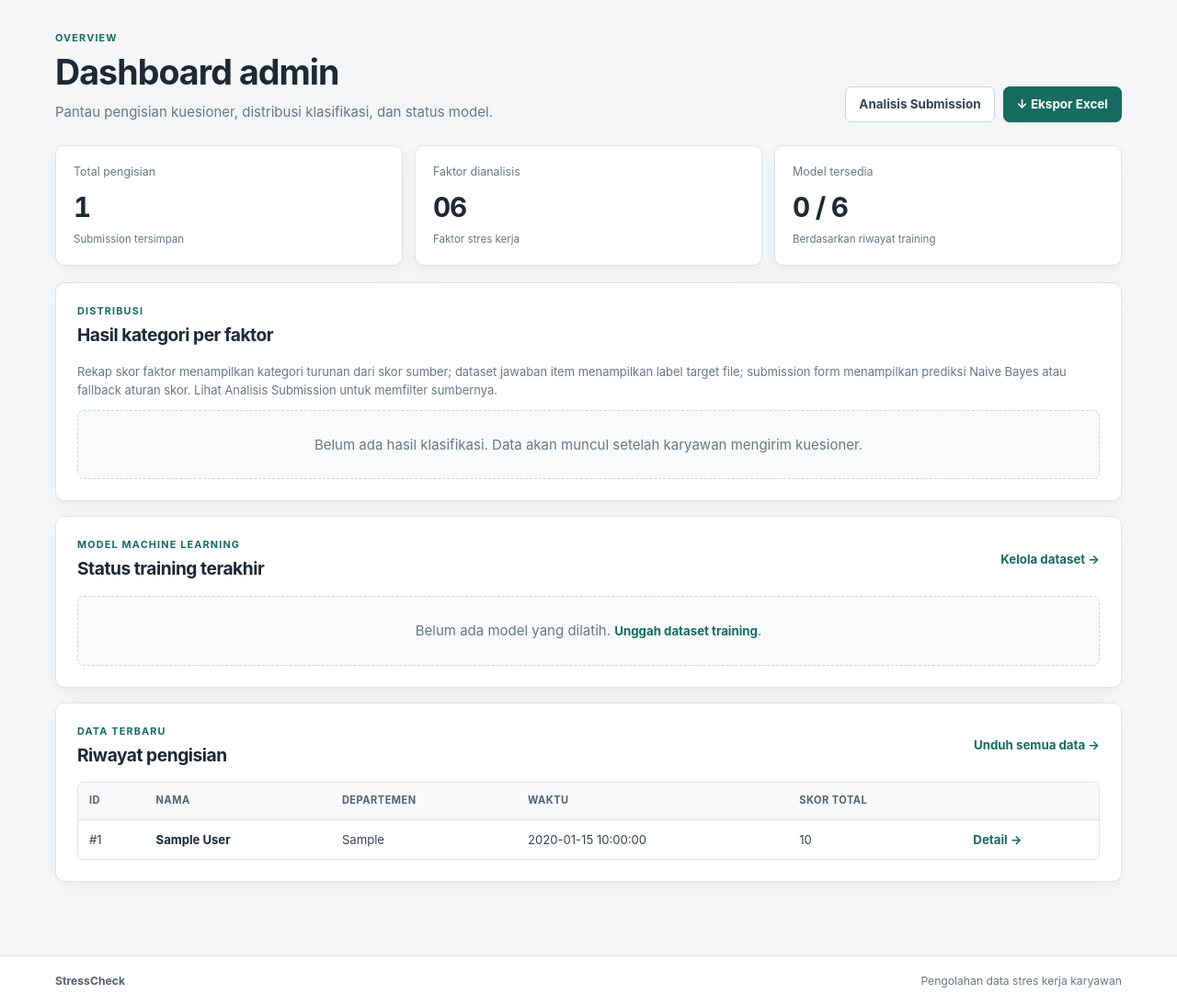
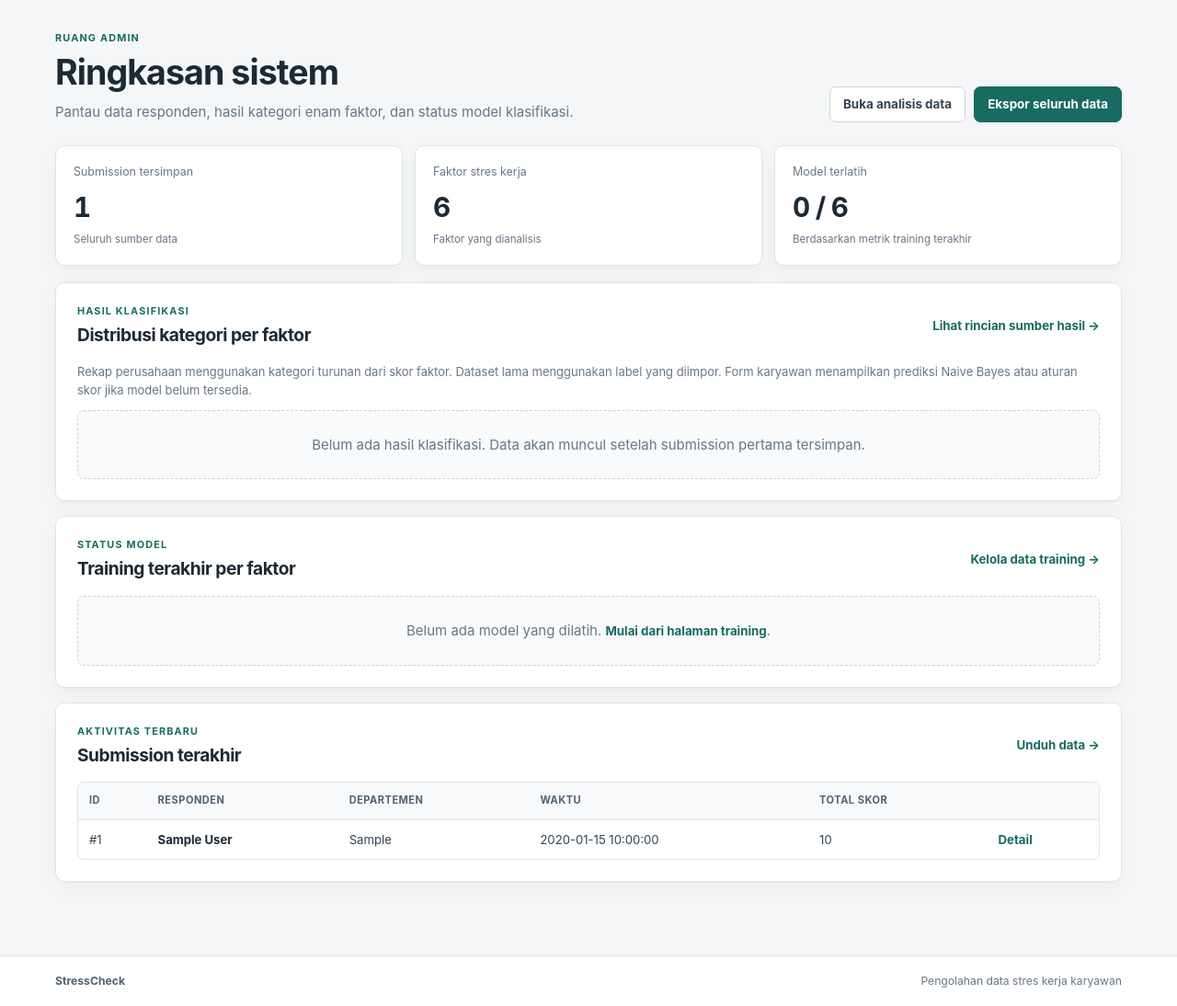
Before and after one commit to erenjeger/stress-level-classification-NB, a Flask app: page /admin in a window 1280 px wide. Shown: the part 69-1163 px from the top of the page at 92% size. Run offline with Flask 3, Linux system fonts and the light colour scheme; the visitor is signed in with stand-in values (Sample User, id 1); tables that the repository leaves empty hold one stand-in row (values such as "Sample post"); some libraries are stand-ins or nearby versions.

Commit message:
Refine admin dashboard hierarchy and information density

```diff
--- a/templates/admin_dashboard.html
+++ b/templates/admin_dashboard.html
@@ -2,49 +2,118 @@
 {% block title %}Dashboard Admin · StressCheck{% endblock %}
 {% block content %}
 <section class="page-heading">
-  <div><p class="eyebrow">OVERVIEW</p><h1>Dashboard admin</h1><p class="muted">Pantau pengisian kuesioner, distribusi klasifikasi, dan status model.</p></div>
-  <div class="page-actions"><a class="button button-secondary" href="{{ url_for('import_aggregate') }}">Analisis Submission</a><a class="button button-primary" href="{{ url_for('export_excel') }}">↓ Ekspor Excel</a></div>
+  <div>
+    <p class="eyebrow">RUANG ADMIN</p>
+    <h1>Ringkasan sistem</h1>
+    <p class="muted">Pantau data responden, hasil kategori enam faktor, dan status model klasifikasi.</p>
+  </div>
+  <div class="page-actions">
+    <a class="button button-secondary" href="{{ url_for('import_aggregate') }}">Buka analisis data</a>
+    <a class="button button-primary" href="{{ url_for('export_excel') }}">Ekspor seluruh data</a>
+  </div>
 </section>
 
-<div class="stats-grid">
-  <article class="stat-card"><span class="stat-label">Total pengisian</span><strong>{{ total }}</strong><span class="stat-foot">Submission tersimpan</span></article>
-  <article class="stat-card"><span class="stat-label">Faktor dianalisis</span><strong>06</strong><span class="stat-foot">Faktor stres kerja</span></article>
-  <article class="stat-card"><span class="stat-label">Model tersedia</span><strong>{{ metrics|length }} / 6</strong><span class="stat-foot">Berdasarkan riwayat training</span></article>
-</div>
+<section class="stats-grid" aria-label="Ringkasan statistik">
+  <article class="stat-card">
+    <span class="stat-label">Submission tersimpan</span>
+    <strong>{{ total }}</strong>
+    <span class="stat-foot">Seluruh sumber data</span>
+  </article>
+  <article class="stat-card">
+    <span class="stat-label">Faktor stres kerja</span>
+    <strong>6</strong>
+    <span class="stat-foot">Faktor yang dianalisis</span>
+  </article>
+  <article class="stat-card">
+    <span class="stat-label">Model terlatih</span>
+    <strong>{{ metrics|length }} <span class="stat-total">/ 6</span></strong>
+    <span class="stat-foot">Berdasarkan metrik training terakhir</span>
+  </article>
+</section>
 
 <section class="panel section-panel">
-  <div class="section-heading"><div><p class="eyebrow">DISTRIBUSI</p><h2>Hasil kategori per faktor</h2></div></div>
-  <p class="muted small">Rekap skor faktor menampilkan kategori turunan dari skor sumber; dataset jawaban item menampilkan label target file; submission form menampilkan prediksi Naive Bayes atau fallback aturan skor. Lihat Analisis Submission untuk memfilter sumbernya.</p>
+  <div class="section-heading">
+    <div>
+      <p class="eyebrow">HASIL KLASIFIKASI</p>
+      <h2>Distribusi kategori per faktor</h2>
+    </div>
+    <a class="text-link" href="{{ url_for('import_aggregate') }}">Lihat rincian sumber hasil →</a>
+  </div>
+  <p class="muted small">Rekap perusahaan menggunakan kategori turunan dari skor faktor. Dataset lama menggunakan label yang diimpor. Form karyawan menampilkan prediksi Naive Bayes atau aturan skor jika model belum tersedia.</p>
   {% if distribution %}
     <div class="distribution-list">
       {% for item in distribution %}
-        <div class="distribution-row"><div><strong>{{ item.factor_name }}</strong><span class="muted">{{ item.result_class }}</span></div><span class="count-badge">{{ item.jumlah }}</span></div>
+        <div class="distribution-row">
+          <div>
+            <strong>{{ item.factor_name }}</strong>
+            <span class="muted">{{ item.result_class }}</span>
+          </div>
+          <span class="count-badge">{{ item.jumlah }}</span>
+        </div>
       {% endfor %}
     </div>
   {% else %}
-    <div class="empty-state">Belum ada hasil klasifikasi. Data akan muncul setelah karyawan mengirim kuesioner.</div>
+    <div class="empty-state">Belum ada hasil klasifikasi. Data akan muncul setelah submission pertama tersimpan.</div>
   {% endif %}
 </section>
 
 <section class="panel section-panel">
-  <div class="section-heading"><div><p class="eyebrow">MODEL MACHINE LEARNING</p><h2>Status training terakhir</h2></div><a class="text-link" href="{{ url_for('training') }}">Kelola dataset →</a></div>
+  <div class="section-heading">
+    <div>
+      <p class="eyebrow">STATUS MODEL</p>
+      <h2>Training terakhir per faktor</h2>
+    </div>
+    <a class="text-link" href="{{ url_for('training') }}">Kelola data training →</a>
+  </div>
   {% if metrics %}
-    <div class="table-wrap"><table><thead><tr><th>Faktor</th><th>Sampel</th><th>Akurasi</th><th>Waktu training</th></tr></thead><tbody>
-    {% for metric in metrics %}
-      <tr><td>{{ metric.factor_key|replace('_',' ')|title }}</td><td>{{ metric.sample_count }}</td><td>{% if metric.accuracy is not none %}{{ "%.2f"|format(metric.accuracy * 100) }}%{% else %}<span class="muted">Belum dievaluasi</span>{% endif %}</td><td>{{ metric.trained_at }}</td></tr>
-    {% endfor %}
-    </tbody></table></div>
-  {% else %}<div class="empty-state">Belum ada model yang dilatih. <a class="text-link" href="{{ url_for('training') }}">Unggah dataset training</a>.</div>{% endif %}
+    <div class="table-wrap">
+      <table>
+        <thead><tr><th>Faktor</th><th>Jumlah sampel</th><th>Akurasi holdout</th><th>Waktu training</th></tr></thead>
+        <tbody>
+        {% for metric in metrics %}
+          <tr>
+            <td><strong>{{ metric.factor_key|replace('_',' ')|title }}</strong></td>
+            <td>{{ metric.sample_count }}</td>
+            <td>{% if metric.accuracy is not none %}{{ "%.2f"|format(metric.accuracy * 100) }}%{% else %}<span class="muted">Belum dievaluasi</span>{% endif %}</td>
+            <td>{{ metric.trained_at }}</td>
+          </tr>
+        {% endfor %}
+        </tbody>
+      </table>
+    </div>
+  {% else %}
+    <div class="empty-state">Belum ada model yang dilatih. <a class="text-link" href="{{ url_for('training') }}">Mulai dari halaman training</a>.</div>
+  {% endif %}
 </section>
 
 <section class="panel section-panel">
-  <div class="section-heading"><div><p class="eyebrow">DATA TERBARU</p><h2>Riwayat pengisian</h2></div><a class="text-link" href="{{ url_for('export_excel') }}">Unduh semua data →</a></div>
+  <div class="section-heading">
+    <div>
+      <p class="eyebrow">AKTIVITAS TERBARU</p>
+      <h2>Submission terakhir</h2>
+    </div>
+    <a class="text-link" href="{{ url_for('export_excel') }}">Unduh data →</a>
+  </div>
   {% if rows %}
-    <div class="table-wrap"><table><thead><tr><th>ID</th><th>Nama</th><th>Departemen</th><th>Waktu</th><th>Skor total</th><th></th></tr></thead><tbody>
-    {% for row in rows %}
-      <tr><td>#{{ row.id }}</td><td><strong>{{ row.employee_name }}</strong></td><td>{{ row.department or '—' }}</td><td>{{ row.submitted_at }}</td><td>{{ row.total_score }}</td><td><a class="text-link" href="{{ url_for('history', submission_id=row.id) }}">Detail →</a></td></tr>
-    {% endfor %}
-    </tbody></table></div>
-  {% else %}<div class="empty-state">Belum ada karyawan yang mengisi kuesioner.</div>{% endif %}
+    <div class="table-wrap">
+      <table>
+        <thead><tr><th>ID</th><th>Responden</th><th>Departemen</th><th>Waktu</th><th>Total skor</th><th></th></tr></thead>
+        <tbody>
+        {% for row in rows %}
+          <tr>
+            <td class="table-id">#{{ row.id }}</td>
+            <td><strong>{{ row.employee_name }}</strong></td>
+            <td>{{ row.department or '—' }}</td>
+            <td>{{ row.submitted_at }}</td>
+            <td class="numeric">{{ row.total_score }}</td>
+            <td><a class="text-link" href="{{ url_for('history', submission_id=row.id) }}">Detail</a></td>
+          </tr>
+        {% endfor %}
+        </tbody>
+      </table>
+    </div>
+  {% else %}
+    <div class="empty-state">Belum ada submission tersimpan.</div>
+  {% endif %}
 </section>
 {% endblock %}
```
